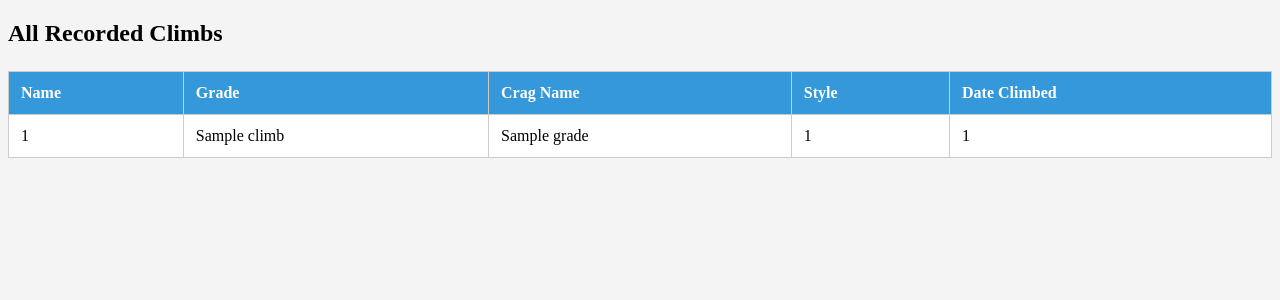
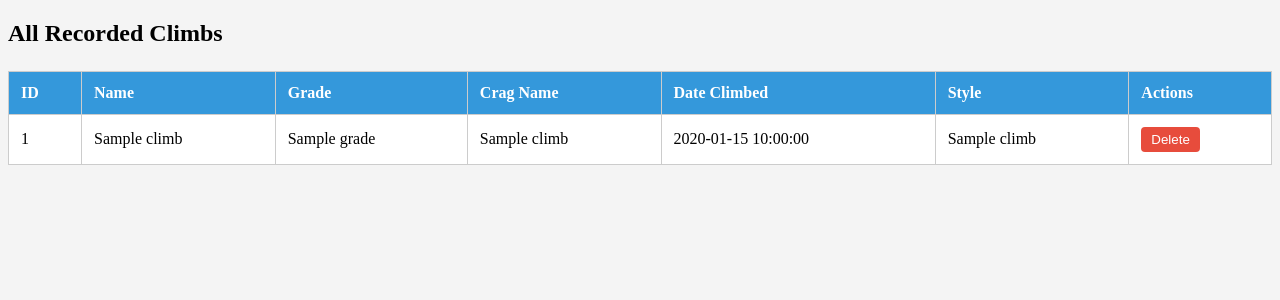
Before and after one commit to gfmg/wsaa_bigproject, a Flask app: template templates/climbs.html in a window 1280 px wide. Shown: the top 300 px of the page. Run offline with Flask 3, Linux system fonts and the light colour scheme; the template is opened without the code that fills it: most values are stand-ins (such as "Sample title", 1, 10 or a date in 2020).

Commit message:
AJAX delete

```diff
--- a/dbconfig.py
+++ b/dbconfig.py
@@ -8,6 +8,6 @@
 mysql = {
     'host':"localhost",
     'user':"root",
-    'password':"MyDBroot",
+    'password':"",
     'database':"rockclimbs"
 }
--- a/server.py
+++ b/server.py
@@ -39,10 +39,10 @@ def submitNewClimb():
     climbDAO.create_climb_with_log(data)
     return redirect(url_for('index'))
 
-#@app.route('/deleteclimb/<int:climb_id>', methods=['POST'])
-#def deleteClimb(climb_id):
-#    climbDAO.delete_climb_with_log(climb_id)
-#    return redirect(url_for('showClimbs'))  # goes back to /climbs
+@app.route('/deleteclimb/<int:climb_id>', methods=['DELETE'])
+def deleteClimb(climb_id):
+    climbDAO.delete_climb_with_log(climb_id)
+    return jsonify({'status': 'success'}), 200
 
 # To display the crag and style boxes in the new climb form
 @app.route('/newclimb', methods=['GET'])
--- a/templates/climbs.html
+++ b/templates/climbs.html
@@ -9,6 +9,14 @@
         th { background-color: #3498db; color: white; }
         tr:nth-child(even) { background-color: #f9f9f9; }
         h2 { margin-bottom: 1em; }
+        button {
+            background: #e74c3c;
+            color: white;
+            border: none;
+            padding: 5px 10px;
+            border-radius: 4px;
+            cursor: pointer;
+        }
     </style>
 </head>
 <body>
@@ -16,24 +24,54 @@
     <table>
         <thead>
             <tr>
+                <th>ID</th>
                 <th>Name</th>
                 <th>Grade</th>
                 <th>Crag Name</th>
+                <th>Date Climbed</th>
                 <th>Style</th>
-                <th>Date Climbed</th>
+                <th>Actions</th>
             </tr>
         </thead>
         <tbody>
             {% for climb in climbs %}
-            <tr>
+            <tr id="climb-row-{{ climb.id }}">
                 <td>{{ climb.id }}</td>
                 <td>{{ climb.name }}</td>
                 <td>{{ climb.grade }}</td>
-                <td>{{ climb.crag_id }}</td>
-                <td>{{ climb.style_id }}</td>
+                <td>{{ climb.crag_name }}</td>
+                <td>{{ climb.date_climbed }}</td>
+                <td>{{ climb.style_name }}</td>
+                <td>
+                    <button onclick="deleteClimb({{ climb.id }})">
+                        Delete
+                    </button>
+                </td>
             </tr>
             {% endfor %}
         </tbody>
     </table>
+
+    <script>
+    function deleteClimb(climbId) {
+        if (!confirm("Are you sure you want to delete this climb and its log?")) return;
+
+        fetch(`/deleteclimb/${climbId}`, {
+            method: 'DELETE',
+            headers: {
+                'Content-Type': 'application/json'
+            }
+        }).then(response => {
+            if (response.ok) {
+                document.getElementById(`climb-row-${climbId}`).remove();
+            } else {
+                alert("Error deleting climb.");
+            }
+        }).catch(error => {
+            console.error("Delete failed:", error);
+            alert("Delete failed. See console.");
+        });
+    }
+    </script>
 </body>
 </html>
```
Also changed, not shown: climbDAO.py (+8 -2 lines), README.md.
